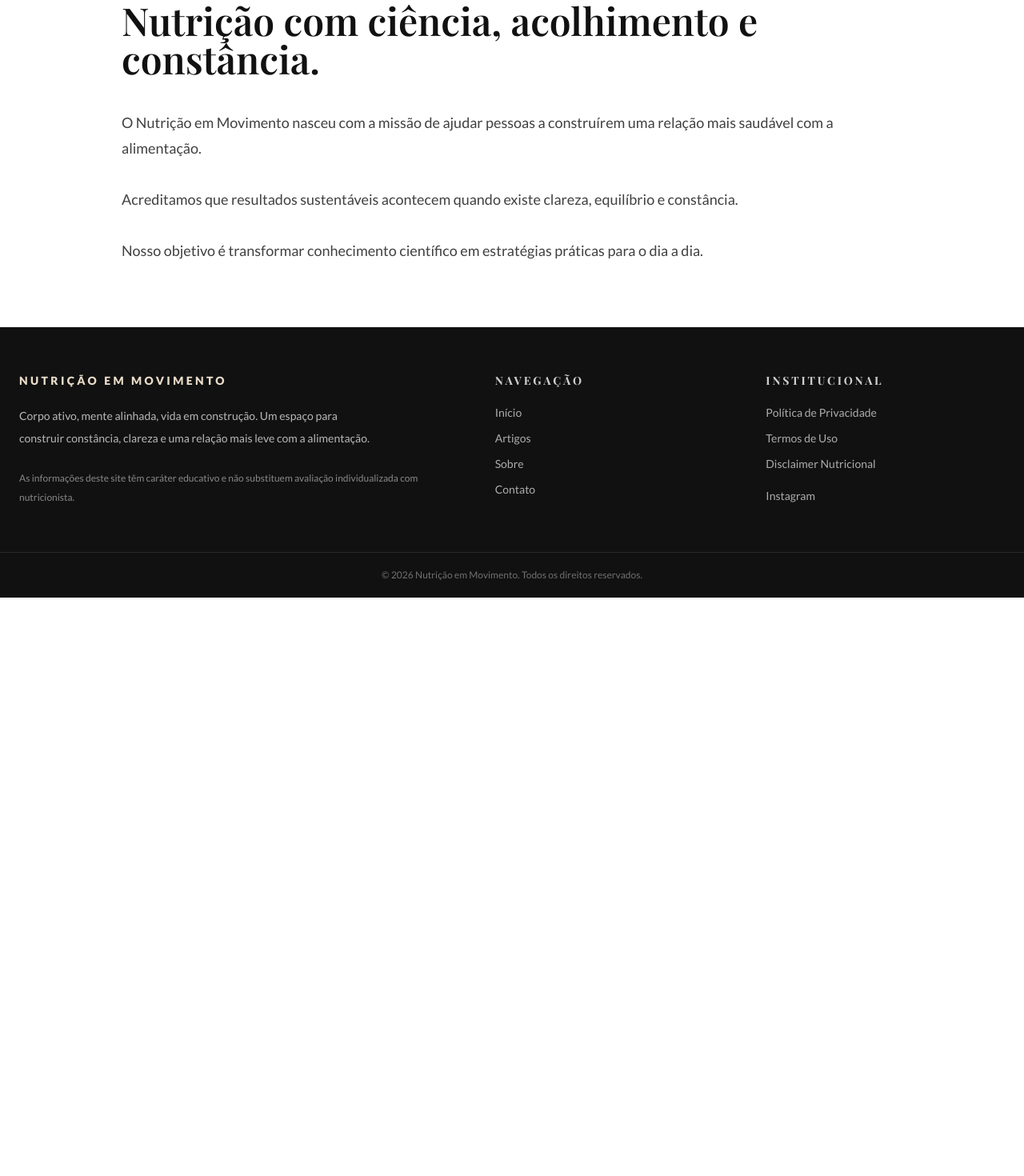
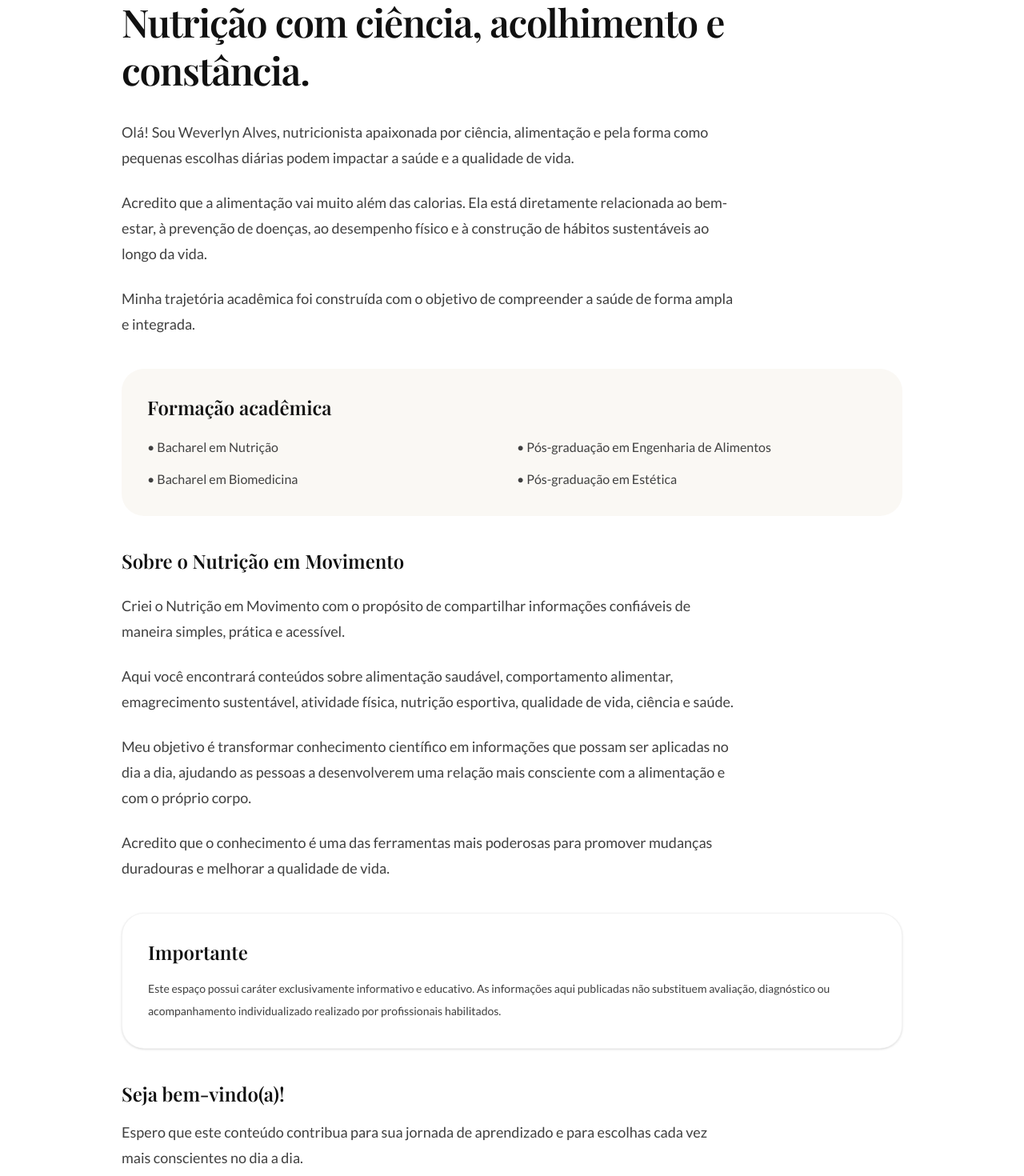
Before and after one commit to DiegoTorresGomes/nutricao-em-movimento, a Next.js app: page /pt/sobre in a window 1280 px wide. Shown: the part 200-1670 px from the top of the page at 80% size. Before the commit the page ends 947 px from the top, so only its background shows below. Built offline with nearby package versions, Linux system fonts and the light colour scheme; no server answers.

Commit message:
style: standardize internal page layouts

```diff
--- a/src/app/pt/sobre/page.tsx
+++ b/src/app/pt/sobre/page.tsx
@@ -4,7 +4,7 @@ import { PublicLayout } from "@/components/layout/PublicLayout";
 export const metadata: Metadata = {
   title: "Sobre",
   description:
-    "Conheça o Nutrição em Movimento e a proposta de uma nutrição com ciência, acolhimento e constância.",
+    "Conheça Weverlyn Alves, nutricionista, e a proposta do Nutrição em Movimento: ciência, acolhimento e constância para escolhas mais conscientes.",
 
   alternates: {
     canonical: "/pt/sobre",
@@ -13,7 +13,7 @@ export const metadata: Metadata = {
   openGraph: {
     title: "Sobre | Nutrição em Movimento",
     description:
-      "Conheça o Nutrição em Movimento e a proposta de uma nutrição com ciência, acolhimento e constância.",
+      "Conheça Weverlyn Alves, nutricionista, e a proposta do Nutrição em Movimento: ciência, acolhimento e constância para escolhas mais conscientes.",
     url: "/pt/sobre",
     type: "website",
     images: [
@@ -30,7 +30,7 @@ export const metadata: Metadata = {
     card: "summary_large_image",
     title: "Sobre | Nutrição em Movimento",
     description:
-      "Conheça o Nutrição em Movimento e a proposta de uma nutrição com ciência, acolhimento e constância.",
+      "Conheça Weverlyn Alves, nutricionista, e a proposta do Nutrição em Movimento: ciência, acolhimento e constância para escolhas mais conscientes.",
     images: ["/images/og/nutricao-em-movimento.jpg"],
   },
 };
@@ -38,31 +38,94 @@ export const metadata: Metadata = {
 export default function SobrePage() {
   return (
     <PublicLayout>
-      <main className="mx-auto max-w-5xl px-6 py-20">
-        <p className="text-sm font-bold uppercase tracking-[0.3em] text-[#556B2F]">
+      <main className="mx-auto max-w-5xl px-4 py-14 sm:px-6 md:py-20">
+        <p className="text-xs font-bold uppercase tracking-[0.3em] text-[#556B2F]">
           Sobre
         </p>
 
-        <h1 className="mt-5 text-5xl font-semibold">
+        <h1 className="mt-5 max-w-4xl text-3xl font-semibold leading-tight tracking-tight sm:text-4xl lg:text-5xl">
           Nutrição com ciência, acolhimento e constância.
         </h1>
 
-        <div className="mt-10 space-y-8 text-lg leading-8 text-neutral-700">
+        <div className="mt-8 max-w-3xl space-y-6 text-base leading-7 text-neutral-700 sm:text-lg sm:leading-8">
           <p>
-            O Nutrição em Movimento nasceu com a missão de ajudar pessoas a
-            construírem uma relação mais saudável com a alimentação.
+            Olá! Sou Weverlyn Alves, nutricionista apaixonada por ciência,
+            alimentação e pela forma como pequenas escolhas diárias podem
+            impactar a saúde e a qualidade de vida.
           </p>
 
           <p>
-            Acreditamos que resultados sustentáveis acontecem quando existe
-            clareza, equilíbrio e constância.
+            Acredito que a alimentação vai muito além das calorias. Ela está
+            diretamente relacionada ao bem-estar, à prevenção de doenças, ao
+            desempenho físico e à construção de hábitos sustentáveis ao longo da
+            vida.
           </p>
 
           <p>
-            Nosso objetivo é transformar conhecimento científico em estratégias
-            práticas para o dia a dia.
+            Minha trajetória acadêmica foi construída com o objetivo de
+            compreender a saúde de forma ampla e integrada.
           </p>
         </div>
+
+        <section className="mt-10 rounded-[1.75rem] bg-[#FAF8F4] p-6 sm:p-8">
+          <h2 className="text-2xl font-semibold">Formação acadêmica</h2>
+
+          <ul className="mt-5 grid gap-3 text-base leading-7 text-neutral-700 sm:grid-cols-2">
+            <li>• Bacharel em Nutrição</li>
+            <li>• Pós-graduação em Engenharia de Alimentos</li>
+            <li>• Bacharel em Biomedicina</li>
+            <li>• Pós-graduação em Estética</li>
+          </ul>
+        </section>
+
+        <section className="mt-10 max-w-3xl space-y-6 text-base leading-7 text-neutral-700 sm:text-lg sm:leading-8">
+          <h2 className="text-2xl font-semibold text-[#111111]">
+            Sobre o Nutrição em Movimento
+          </h2>
+
+          <p>
+            Criei o Nutrição em Movimento com o propósito de compartilhar
+            informações confiáveis de maneira simples, prática e acessível.
+          </p>
+
+          <p>
+            Aqui você encontrará conteúdos sobre alimentação saudável,
+            comportamento alimentar, emagrecimento sustentável, atividade física,
+            nutrição esportiva, qualidade de vida, ciência e saúde.
+          </p>
+
+          <p>
+            Meu objetivo é transformar conhecimento científico em informações
+            que possam ser aplicadas no dia a dia, ajudando as pessoas a
+            desenvolverem uma relação mais consciente com a alimentação e com o
+            próprio corpo.
+          </p>
+
+          <p>
+            Acredito que o conhecimento é uma das ferramentas mais poderosas
+            para promover mudanças duradouras e melhorar a qualidade de vida.
+          </p>
+        </section>
+
+        <section className="mt-10 rounded-[1.75rem] border border-black/5 bg-white p-6 text-sm leading-7 text-neutral-700 shadow-sm sm:p-8">
+          <h2 className="text-2xl font-semibold text-[#111111]">Importante</h2>
+
+          <p className="mt-4">
+            Este espaço possui caráter exclusivamente informativo e educativo.
+            As informações aqui publicadas não substituem avaliação, diagnóstico
+            ou acompanhamento individualizado realizado por profissionais
+            habilitados.
+          </p>
+        </section>
+
+        <section className="mt-10 max-w-3xl">
+          <h2 className="text-2xl font-semibold">Seja bem-vindo(a)!</h2>
+
+          <p className="mt-4 text-base leading-7 text-neutral-700 sm:text-lg sm:leading-8">
+            Espero que este conteúdo contribua para sua jornada de aprendizado e
+            para escolhas cada vez mais conscientes no dia a dia.
+          </p>
+        </section>
       </main>
     </PublicLayout>
   );
--- a/src/components/layout/Header.tsx
+++ b/src/components/layout/Header.tsx
@@ -55,7 +55,7 @@ export function Header() {
           </a>
 
           <a
-            href="#newsletter"
+            href="/pt#newsletter"
             className="hidden rounded-full bg-[#111111] px-5 py-2.5 text-sm font-bold !text-white transition hover:bg-[#556B2F] lg:inline-flex"
           >
             Newsletter
--- a/src/components/sections/ArticleCarousel.tsx
+++ b/src/components/sections/ArticleCarousel.tsx
@@ -45,7 +45,7 @@ export function ArticleCarousel({ articles }: ArticleCarouselProps) {
           <div>
             <SectionLabel>Carrossel editorial</SectionLabel>
 
-            <h2 className="mt-5 text-3xl font-semibold sm:text-4xl md:text-5xl">
+            <h2 className="mt-5 max-w-3xl text-3xl font-semibold leading-tight sm:text-4xl md:text-5xl">
               Conteúdos para continuar lendo.
             </h2>
           </div>
--- a/src/components/sections/ArticlesHero.tsx
+++ b/src/components/sections/ArticlesHero.tsx
@@ -2,15 +2,15 @@ import { SectionLabel } from "@/components/ui/SectionLabel";
 
 export function ArticlesHero() {
   return (
-    <section className="bg-[#FAF8F4] px-4 py-20 sm:px-6 md:py-24">
+    <section className="bg-[#FAF8F4] px-4 py-14 sm:px-6 md:py-20">
       <div className="mx-auto max-w-7xl">
         <SectionLabel>Artigos</SectionLabel>
 
-        <h1 className="mt-5 max-w-4xl text-5xl font-semibold leading-tight md:text-7xl">
+        <h1 className="mt-5 max-w-4xl text-3xl font-semibold leading-tight tracking-tight sm:text-4xl lg:text-5xl">
           Conteúdo para construir hábitos mais leves e duradouros.
         </h1>
 
-        <p className="mt-8 max-w-2xl text-lg leading-8 text-neutral-600">
+        <p className="mt-6 max-w-2xl text-base leading-7 text-neutral-600 sm:text-lg sm:leading-8">
           Artigos sobre comportamento alimentar, emagrecimento sustentável,
           nutrição esportiva e estratégias práticas para o dia a dia.
         </p>
--- a/src/components/ui/ArticleCard.tsx
+++ b/src/components/ui/ArticleCard.tsx
@@ -18,25 +18,21 @@ export function ArticleCard({
   return (
     <Link
       href={`/pt/artigos/${slug}`}
-      className="group flex h-[460px] min-w-[280px] max-w-[320px] flex-col overflow-hidden rounded-[1.75rem] border border-black/5 bg-white shadow-sm transition hover:-translate-y-1 hover:shadow-md sm:min-w-[340px]"
+      className="group flex min-h-[460px] min-w-[300px] max-w-[340px] flex-col overflow-hidden rounded-[1.75rem] border border-black/5 bg-white shadow-sm transition hover:-translate-y-1 hover:shadow-md sm:min-w-[340px]"
     >
-      <div className="h-40 shrink-0 bg-[#E9DCC9]">
+      <div className="h-44 shrink-0 bg-[#E9DCC9] sm:h-48">
         {coverImage ? (
           // eslint-disable-next-line @next/next/no-img-element
-          <img
-            src={coverImage}
-            alt={title}
-            className="h-full w-full object-cover"
-          />
+          <img src={coverImage} alt={title} className="h-full w-full object-cover" />
         ) : null}
       </div>
 
       <div className="flex flex-1 flex-col p-6">
-        <p className="text-[11px] font-bold uppercase tracking-[0.25em] text-[#D67A5A]">
+        <p className="text-[11px] font-bold uppercase tracking-[0.22em] text-[#D67A5A]">
           {category}
         </p>
 
-        <h3 className="mt-4 line-clamp-3 text-[1.45rem] font-semibold leading-[1.12]">
+        <h3 className="mt-4 line-clamp-3 text-2xl font-semibold leading-tight">
           {title}
         </h3>
 
```
Also changed, not shown: src/app/pt/contato/page.tsx (+17 -12 lines), src/components/sections/ArticlesBrowser.tsx (+19 -9 lines), src/components/sections/ArticlesFeaturedHero.tsx (+18 -8 lines).
